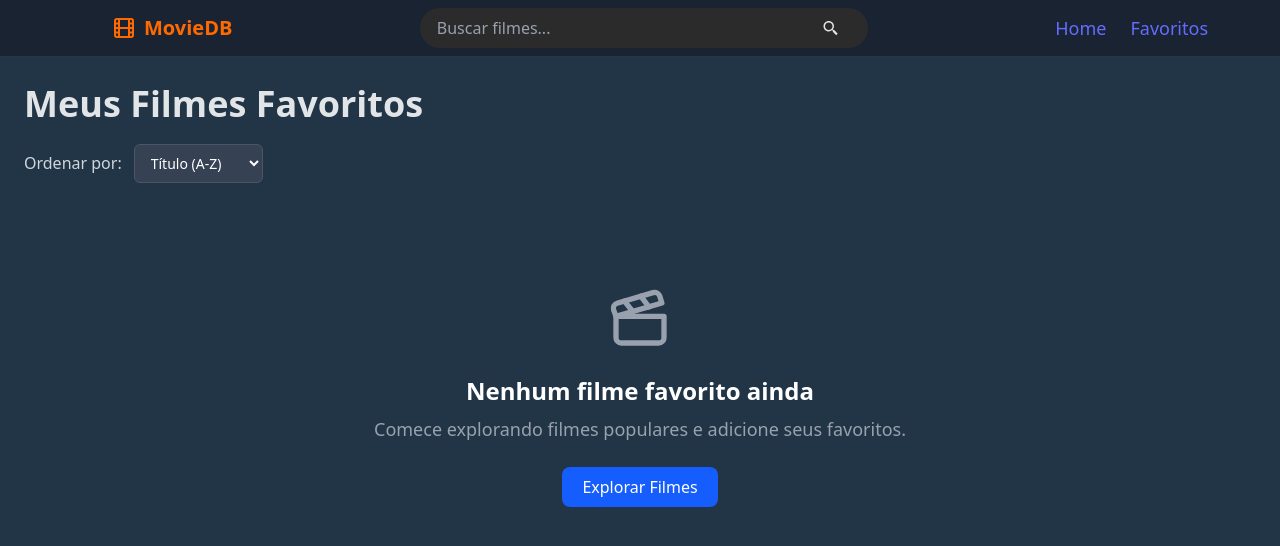
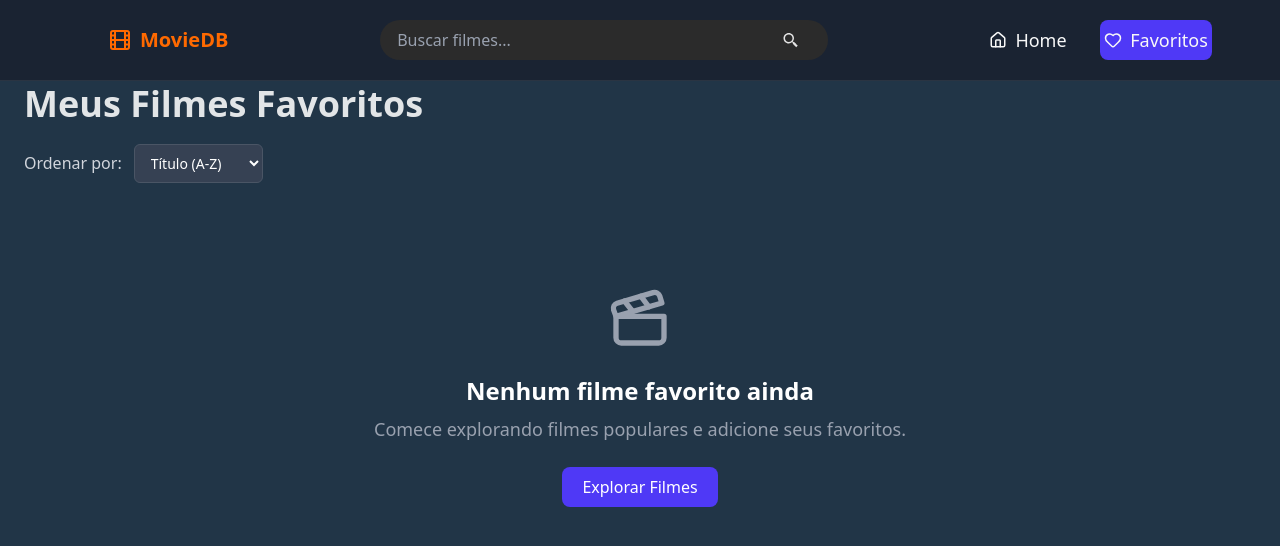
Before and after one commit to Dannebrock/movie-db, a React (Vite) app: page /favorites in a window 1280 px wide. Shown: the top 546 px of the page. Built offline with nearby package versions, Linux system fonts and the light colour scheme.

Commit message:
melhorias design dos botões do navbar

```diff
--- a/src/components/MovieCard.tsx
+++ b/src/components/MovieCard.tsx
@@ -25,7 +25,7 @@ const MovieCard = ({ movie, enableLink = true, highlightQuery = "" , trashIcon =
   const isMovieFavorited = isFavorited(movie.id);
 
   const poster = movie.poster_path
-    ? `https://image.tmdb.org/t/p/w500${movie.poster_path}`
+    ? `https://image.tmdb.org/t/p/w300${movie.poster_path}`
     : "/placeholder-poster.png";
 
   // 1. === CRIA A FUNÇÃO DE CLIQUE DO FAVORITO ===
--- a/src/components/NavBar.tsx
+++ b/src/components/NavBar.tsx
@@ -1,6 +1,6 @@
-import { Link, useNavigate } from 'react-router-dom'
+import { Link, useNavigate, NavLink } from 'react-router-dom'
 import { BiSearchAlt2 } from 'react-icons/bi'
-import { Film,Menu, ChevronLeft} from 'lucide-react'
+import { Film,Menu, ChevronLeft, House,Heart} from 'lucide-react'
 import { useState } from 'react'
 
 const NavBar = () => {
@@ -21,7 +21,7 @@ const NavBar = () => {
 
   return (
     <nav className="fixed top-0 left-0 right-0 z-50 w-full bg-[#1a2332] border-b border-[#2a3442] px-2 sm:px-6 lg:px-10">
-      <div className="mx-auto flex h-14 items-center justify-between margin-nav">
+      <div className="mx-auto flex h-20 items-center justify-between margin-nav">
         {/* 3. BOTÃO DE MENU (MOBILE)
             'flex' = visível no mobile
             'sm:hidden' = escondido a partir de 640px
@@ -72,12 +72,26 @@ const NavBar = () => {
             'sm:flex' = vira flex (visível) a partir de 640px
         */}
         <div className="hidden sm:flex items-center gap-6">
-          <Link to="/" className="text-lg font-large text-gray-300 transition-colors hover:text-white">
-            Home
-          </Link>
-          <Link to="/favorites" className=" text-lg text-gray-300 transition-colors hover:text-white">
-            Favoritos
-          </Link>
+         <NavLink
+            to="/"
+            end
+            className={({ isActive }) =>
+              `gap-2 text-lg font-large text-white transition-colors hover:text-white rounded-lg w-24 h-10 flex items-center justify-center
+              ${isActive ? 'bg-indigo-600' : ''}`
+            }
+            >
+            <House size={18}/> Home
+          </NavLink>
+
+          <NavLink
+            to="/favorites"
+            className={({ isActive }) =>
+              `gap-2 text-lg transition-colors hover:text-white rounded-lg w-28 h-10 flex items-center justify-center
+              ${isActive ? 'bg-indigo-600' : ''}`
+            }
+              >
+            <Heart size={18} /> Favoritos
+          </NavLink>
         </div>
 
 
@@ -90,12 +104,28 @@ const NavBar = () => {
                    sm:hidden`} // O menu lateral também some no desktop
       >
         <div className="flex flex-col p-4 gap-4">
-          <Link to="/" onClick={closeMenu} className="text-lg text-gray-300 hover:text-white">
-            Home
-          </Link>
-          <Link to="/favorites" onClick={closeMenu} className="text-lg text-gray-300 hover:text-white">
-            Favoritos
-          </Link>
+          <NavLink
+            to="/"
+            end
+            onClick={closeMenu}
+            className={({ isActive }) =>
+              `gap-2 text-lg font-large text-white transition-colors hover:text-white rounded-lg w-24 h-10 flex items-center justify-center
+              ${isActive ? 'bg-indigo-600' : ''}`
+            }
+            >
+            <House size={18}/> Home
+          </NavLink>
+
+          <NavLink
+            to="/favorites"
+            onClick={closeMenu}
+            className={({ isActive }) =>
+              `gap-2 text-lg transition-colors hover:text-white rounded-lg w-28 h-10 flex items-center justify-center
+              ${isActive ? 'bg-indigo-600' : ''}`
+            }
+              >
+            <Heart size={18} /> Favoritos
+          </NavLink>
         </div>
       </div>
     </nav>
--- a/src/index.css
+++ b/src/index.css
@@ -43,11 +43,11 @@ min-height: 100vh;
 /* Alterado para que links também fiquem brancos */
 a {
   font-weight: 500;
-  color: #646cff;
+  color: #f8f8f8;
   text-decoration: inherit;
 }
 a:hover {
-  color: #535bf2;
+  color: #a7a9c2;
 }
 h1 {
   /* Fonte responsiva: mínimo 2.4em, cresce com a tela, máximo 3.2em */
@@ -69,8 +69,8 @@ h1 {
 
 @media (min-width: 640px) {
   .margin-nav {
-    margin-left: 32px;  /* 2rem - Sua margem original */
-    margin-right: 32px; /* 2rem - Sua margem original */
+    margin-left: 28px;  /* 2rem - Sua margem original */
+    margin-right: 28px; /* 2rem - Sua margem original */
   }
 }
 
--- a/src/pages/Favorites.tsx
+++ b/src/pages/Favorites.tsx
@@ -76,7 +76,7 @@ const Favorites = () => {
           </p>
           <Link
             to="/"
-            className="bg-blue-600 text-white px-5 py-2 rounded-lg font-semibold hover:bg-blue-700 transition-colors button-search"
+            className="bg-indigo-600 text-white px-5 py-2 rounded-lg font-semibold hover:bg-indigo-700 transition-colors button-search"
           >
             Explorar Filmes
           </Link>
--- a/src/pages/MovieDetails.tsx
+++ b/src/pages/MovieDetails.tsx
@@ -76,14 +76,15 @@ function MovieDetails() {
 
   // Se passou, temos o filme!
 const imageUrl = movie.backdrop_path
-    ? `https://image.tmdb.org/t/p/w1280${movie.backdrop_path}` // Usamos w1280 para maior resolução
+    ? `https://image.tmdb.org/t/p/w780${movie.backdrop_path}` // Usamos w1280 para maior resolução
     : "/placeholder-backdrop.png"; // (Use o mesmo placeholder do seu card)
 
   return (
     // Container principal que centraliza o conteúdo
     <div className="container mx-auto p-4 md:p-8 text-white">
-
-      {/* Grid de 2 colunas: 1 no mobile (stack), 2 no desktop */}
+      {!movie || !movie.id ? (
+          <div className="text-white text-center p-10">Tente novamente mais tarde...</div>
+      ) : (
       <div className="grid grid-cols-1 md:grid-cols-12 gap-8">
 
         {/* IMAGEM */}
@@ -168,7 +169,9 @@ const imageUrl = movie.backdrop_path
 
 
         </div>
+
       </div>
+      )}
     </div>
   );
 }
```
Also changed, not shown: 2 other files (tests, documents, lock files or other folders). Lines whose indentation alone changed are shown as unchanged.
